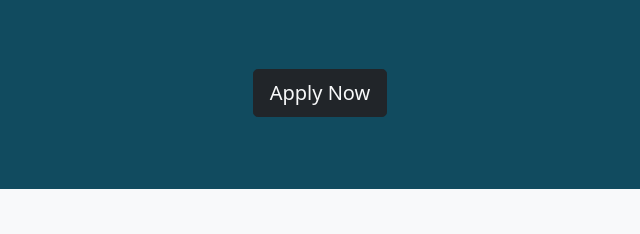
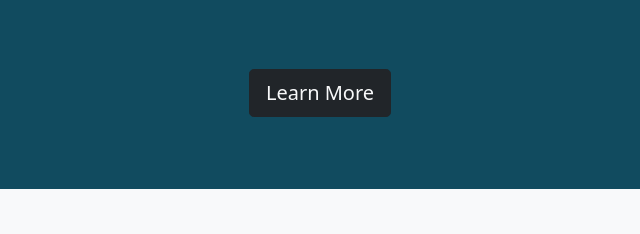
Before and after one commit to OpenBoxPrograms/website, a plain HTML site: page index.html in a window 1280 px wide. Shown: the part 467-701 px from the top of the page, 320-960 px from the left. Drawn offline with nearby package versions, Linux system fonts and the light colour scheme.

Commit message:
change hom epage apply button to 'learn more'

```diff
--- a/index.html
+++ b/index.html
@@ -53,7 +53,7 @@
         <section class="bg-navy-blue text-dark p-5 text-center">
           <div class="container">
             <h1 class="text-center text-light-green display-1 m-lg-5">WELCOME TO OPENBOX PROGRAMS</h1>
-            <a href="#" class="btn btn-dark btn-lg text-light my-4">Apply Now</a>
+            <a href="learn.html" class="btn btn-dark btn-lg text-light my-4">Learn More</a>
 
           </div>
         </section>
```
